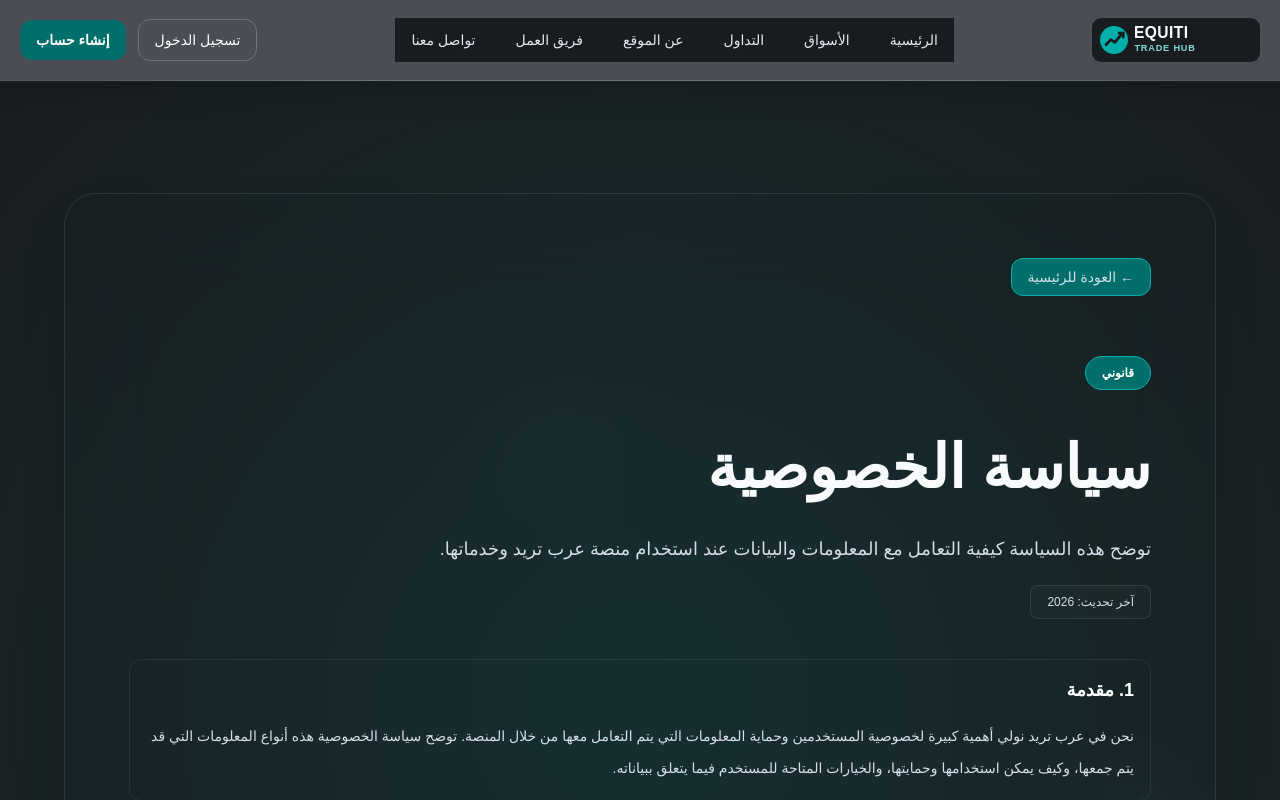
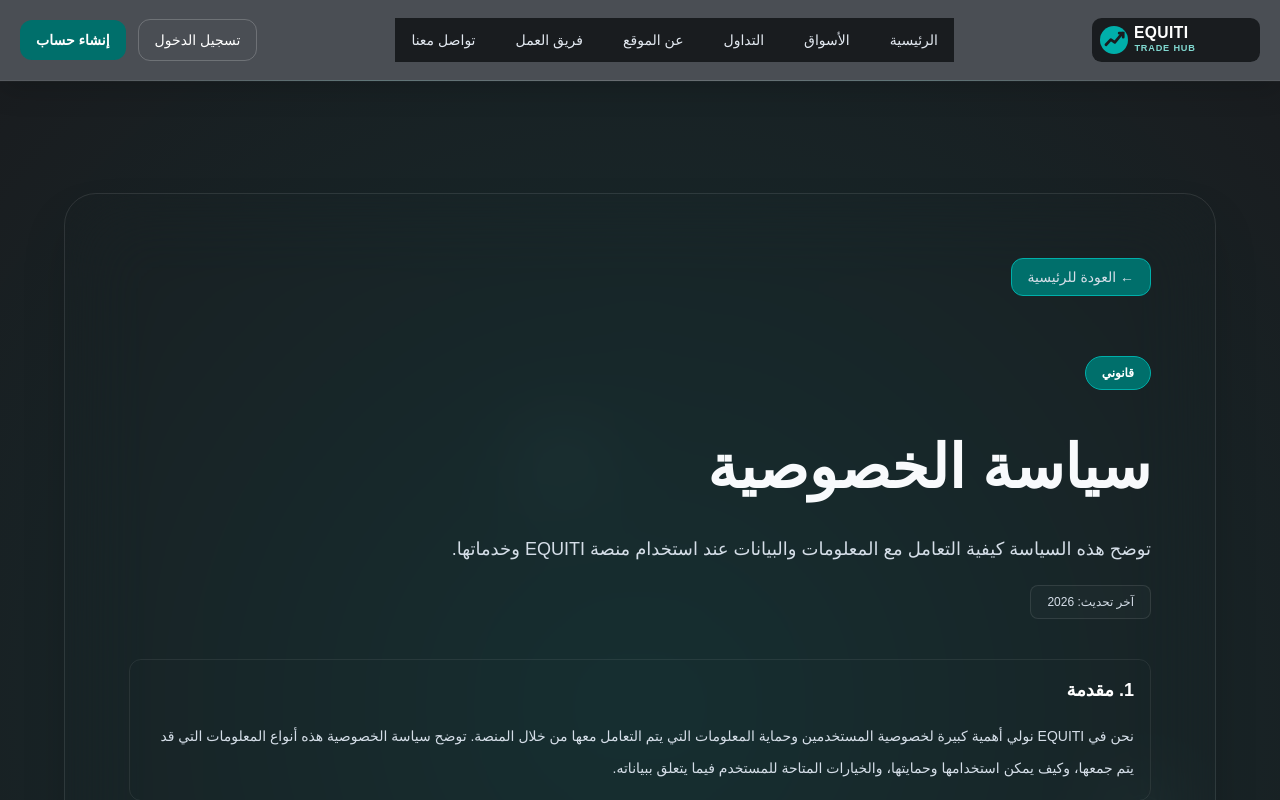
Before and after one commit to ffgg35646-ops/arab-trade, a Next.js app: page /privacy in a window 1280 px wide. Shown: the top 800 px of the page. Built offline with nearby package versions, Linux system fonts and the light colour scheme.

Commit message:
Update visible brand text to EQUITI

```diff
--- a/app/privacy/page.tsx
+++ b/app/privacy/page.tsx
@@ -5,7 +5,7 @@ import Footer from "@/components/Footer";
 const sections = [
   {
     title: "1. مقدمة",
-    text: "نحن في عرب تريد نولي أهمية كبيرة لخصوصية المستخدمين وحماية المعلومات التي يتم التعامل معها من خلال المنصة. توضح سياسة الخصوصية هذه أنواع المعلومات التي قد يتم جمعها، وكيف يمكن استخدامها وحمايتها، والخيارات المتاحة للمستخدم فيما يتعلق ببياناته."
+    text: "نحن في EQUITI نولي أهمية كبيرة لخصوصية المستخدمين وحماية المعلومات التي يتم التعامل معها من خلال المنصة. توضح سياسة الخصوصية هذه أنواع المعلومات التي قد يتم جمعها، وكيف يمكن استخدامها وحمايتها، والخيارات المتاحة للمستخدم فيما يتعلق ببياناته."
   },
   {
     title: "2. المعلومات التي قد يتم جمعها",
@@ -103,7 +103,7 @@ export default function PrivacyPage() {
 
           <p className="mt-7 max-w-3xl text-base leading-8 text-slate-400 md:text-lg">
             توضح هذه السياسة كيفية التعامل مع المعلومات والبيانات عند استخدام
-            منصة عرب تريد وخدماتها.
+            منصة EQUITI وخدماتها.
           </p>
 
           <div className="mt-5 inline-flex rounded-lg border border-white/10 bg-white/[0.02] px-4 py-2 text-xs text-slate-400">
```
